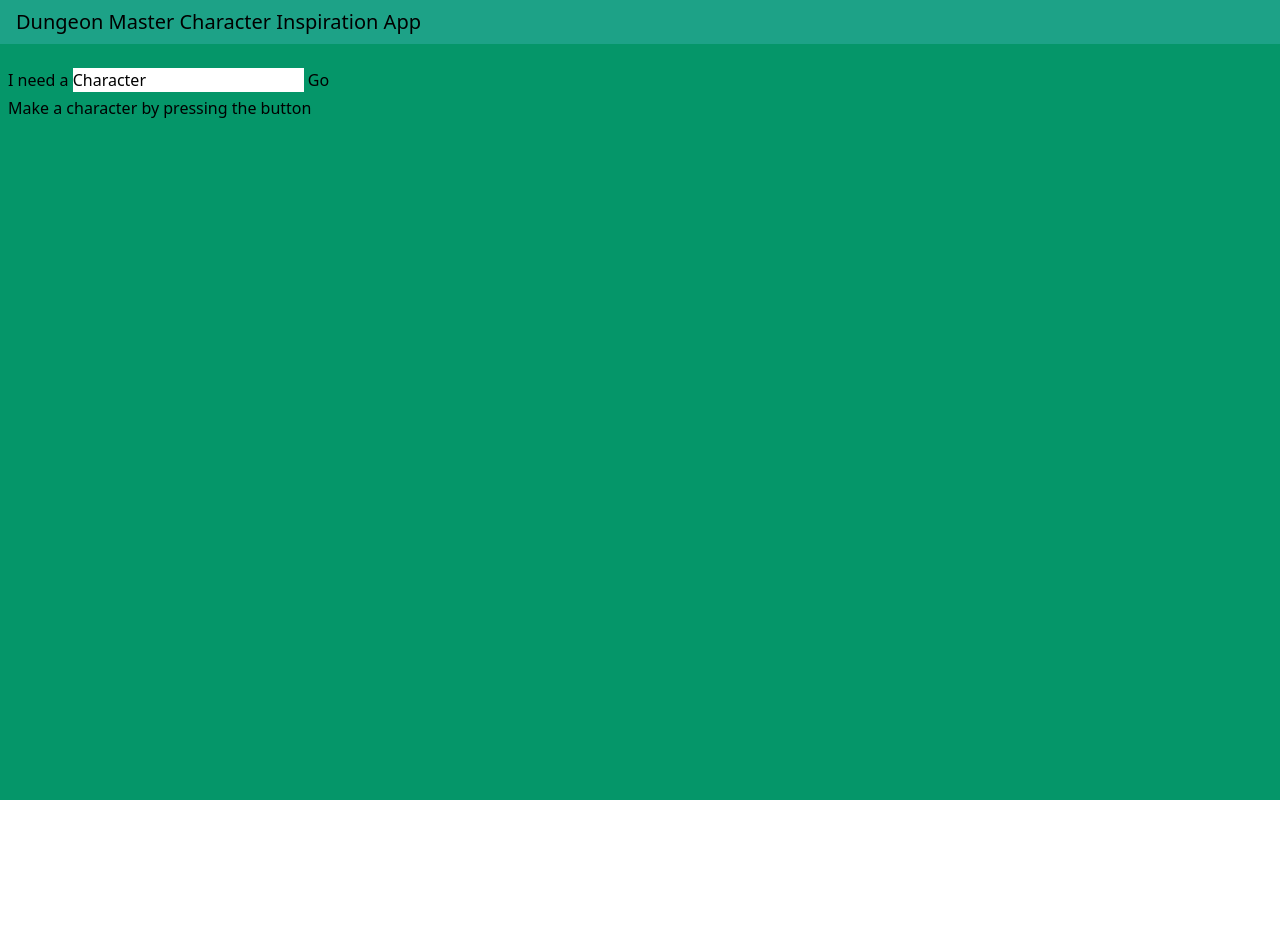
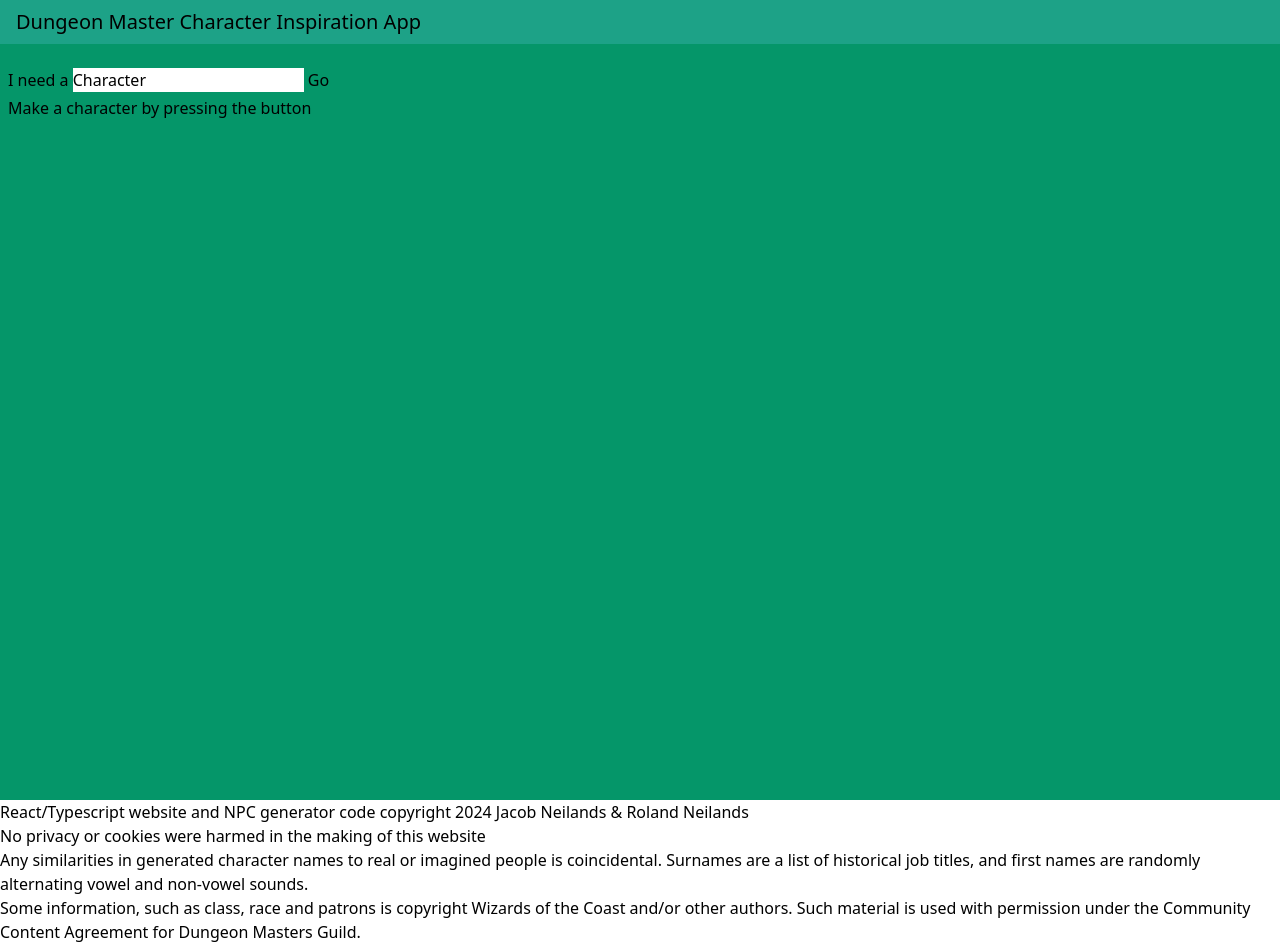
Before and after one commit to Wraith908/personal-website, a React (Create React App) app: page / in a window 1280 px wide. Before the commit the page ends 800 px from the top, so only its background shows below. Built offline with nearby package versions, Linux system fonts and the light colour scheme.

Commit message:
Footer with legal stuff

```diff
--- /dev/null
+++ b/src/Footer.tsx
@@ -0,0 +1,13 @@
+import React from 'react';
+import './output.css';
+import FooterDetails from './components/FooterDetails';
+
+function Footer() {
+  return (
+    <div className="footer block">
+      <FooterDetails />
+    </div>
+  );
+}
+
+export default Footer;
--- /dev/null
+++ b/src/components/FooterDetails.tsx
@@ -0,0 +1,13 @@
+import '../output.css';
+
+export default function FooterDetails() {
+
+    return(
+        <div className="footer text-center">
+            <p><a href="https://github.com/Wraith908/personal-website">React/Typescript website and NPC generator code</a> copyright 2024 <a href="https://www.linkedin.com/in/jacob-neilands-2748421b4/">Jacob Neilands</a> & <a href="https://www.linkedin.com/in/rolandneilands/">Roland Neilands</a> </p>
+            <p>No privacy or cookies were harmed in the making of this website</p>
+            <p>Any similarities in generated character names to real or imagined people is coincidental. Surnames are a list of historical job titles, and first names are randomly alternating vowel and non-vowel sounds.</p>
+            <p>Some information, such as class, race and patrons is copyright Wizards of the Coast and/or other authors. Such material is used with permission under the Community Content Agreement for Dungeon Masters Guild.</p>
+        </div>
+    )
+}
--- a/src/index.tsx
+++ b/src/index.tsx
@@ -1,6 +1,7 @@
 import React from 'react';
 import ReactDOM from 'react-dom/client';
 import App from './App';
+import Footer from './Footer';
 import reportWebVitals from './reportWebVitals';
 
 const root = ReactDOM.createRoot(
@@ -9,6 +10,7 @@ const root = ReactDOM.createRoot(
 root.render(
   <React.StrictMode>
     <App />
+    <Footer />
   </React.StrictMode>
 );
 
```
